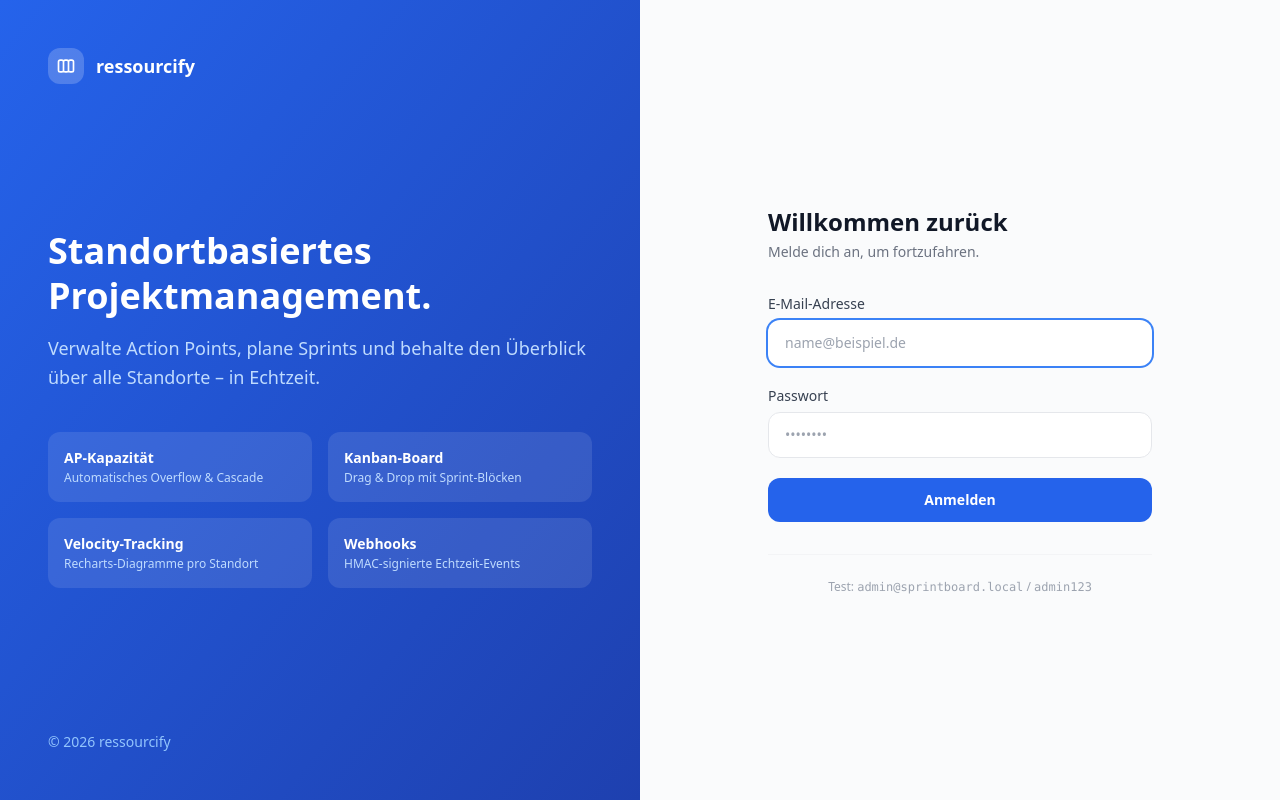
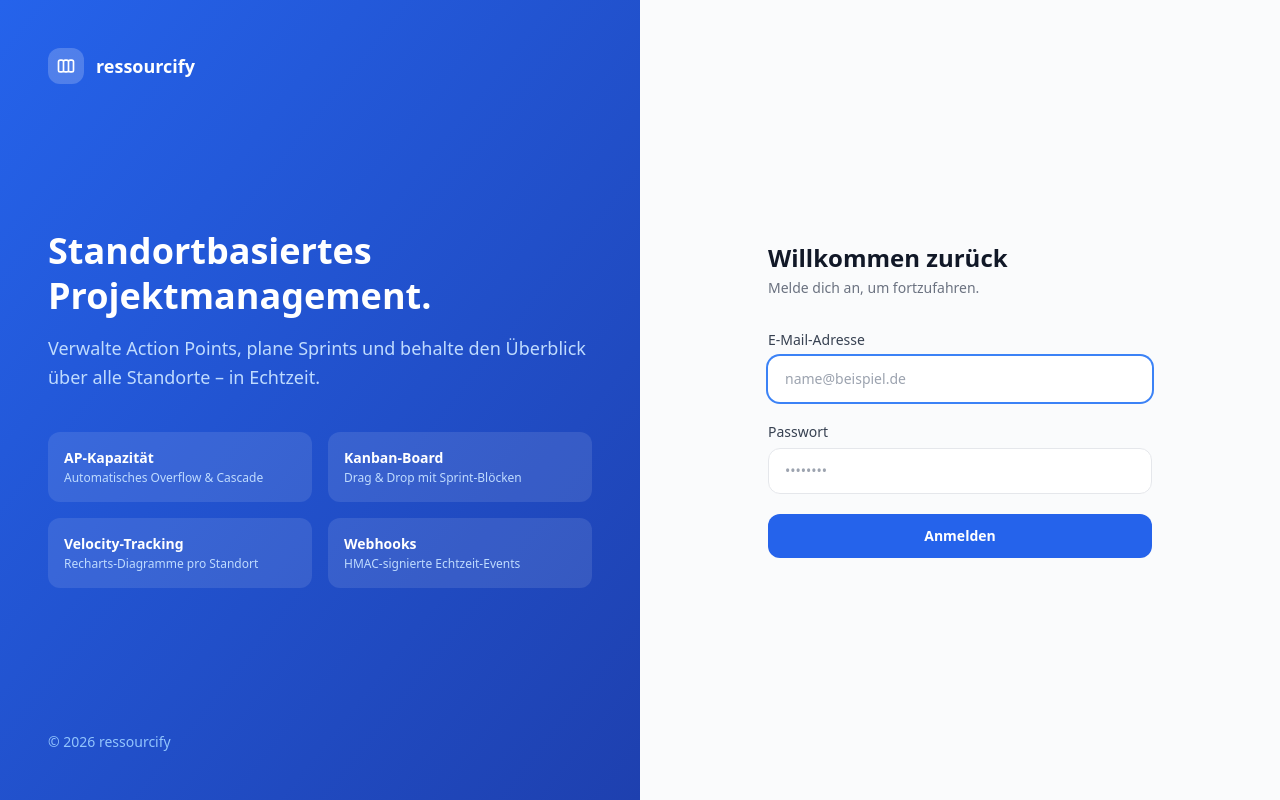
Before and after one commit to Ocean198/project-plan, a Next.js app: page /login in a window 1280 px wide. Built offline with nearby package versions, Linux system fonts and the light colour scheme.

Commit message:
Remove test credentials from login page

```diff
--- a/src/app/(auth)/login/page.tsx
+++ b/src/app/(auth)/login/page.tsx
@@ -148,11 +148,6 @@ export default function LoginPage() {
             </button>
           </form>
 
-          <div className="mt-8 pt-6 border-t border-gray-100">
-            <p className="text-xs text-gray-400 text-center">
-              Test: <span className="font-mono">admin@sprintboard.local</span> / <span className="font-mono">admin123</span>
-            </p>
-          </div>
         </div>
       </div>
     </div>
```
